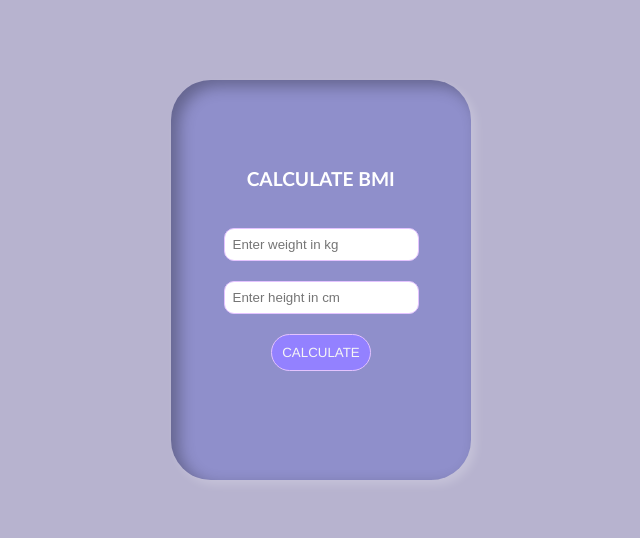
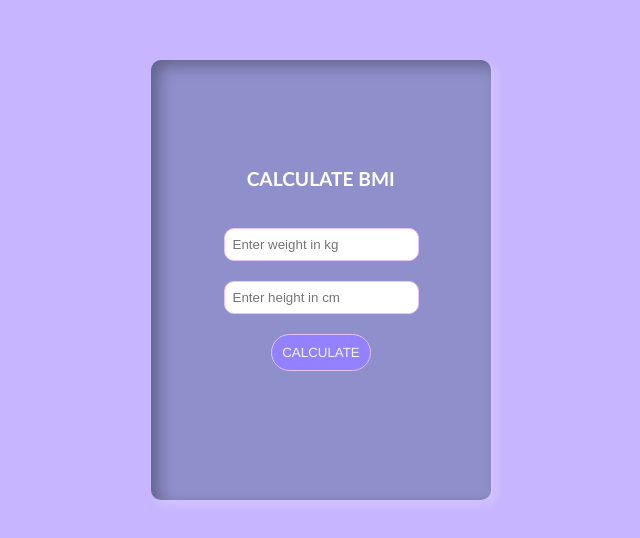
Before and after one commit to konal01/bmi, a plain HTML site: page index.html in a window 1280 px wide. Shown: the part 120-658 px from the top of the page, without its empty margins (319-959 px from the left). Drawn offline with Linux system fonts and the light colour scheme.

Commit message:
Update style.css

```diff
--- a/style.css
+++ b/style.css
@@ -1,12 +1,11 @@
 body {
-    background-color: #b7b3cf;
+    background:rgb(199, 182, 255);
     margin: 0;
     padding: 0;
     display: flex;
     justify-content: center;
     align-items: center;
-    height: 100vh; /* Full viewport height */
-}
+    height: 100vh;
 
 .btnbox {
     display: flex;
@@ -18,8 +17,8 @@ body {
     width: 300px;
     border-radius: 40px;
     box-shadow:
-    inset 8px 6px 15px rgba(0, 0, 0, 0.3), /* Outer shadow */
-     5px 5px 10px rgba(255, 255, 255, 0.2); /* Inner shadow */
+    inset 8px 6px 15px rgba(0, 0, 0, 0.3),
+     5px 5px 10px rgba(255, 255, 255, 0.2);
 }
 .calculate {
     display: flex;
@@ -56,3 +55,20 @@ span{
     margin-top:0px;
     transform:scale(1.2);
 }
+
+
+.btnbox {
+    background-color: #8f8fcb;
+    padding: 20px;
+    border-radius: 10px;
+    animation: wiggle 1.9s ease-in-out infinite;
+}
+
+@keyframes wiggle {
+    0% { transform: translate(0, 0); }
+    20% { transform: translate(2px, -2px); }
+    40% { transform: translate(-2px, 2px); }
+    60% { transform: translate(2px, 2px); }
+    80% { transform: translate(-2px, -2px); }
+    100% { transform: translate(0, 0); }
+}
```
